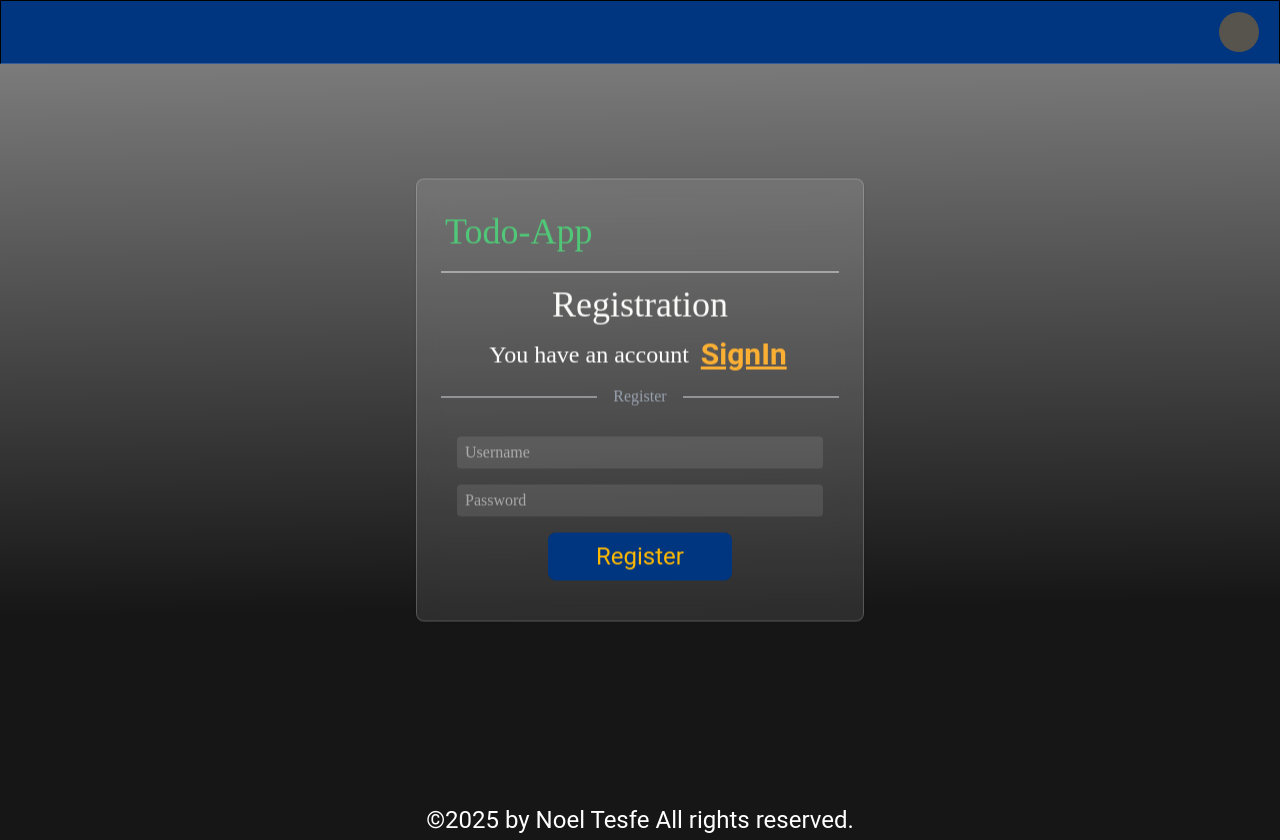
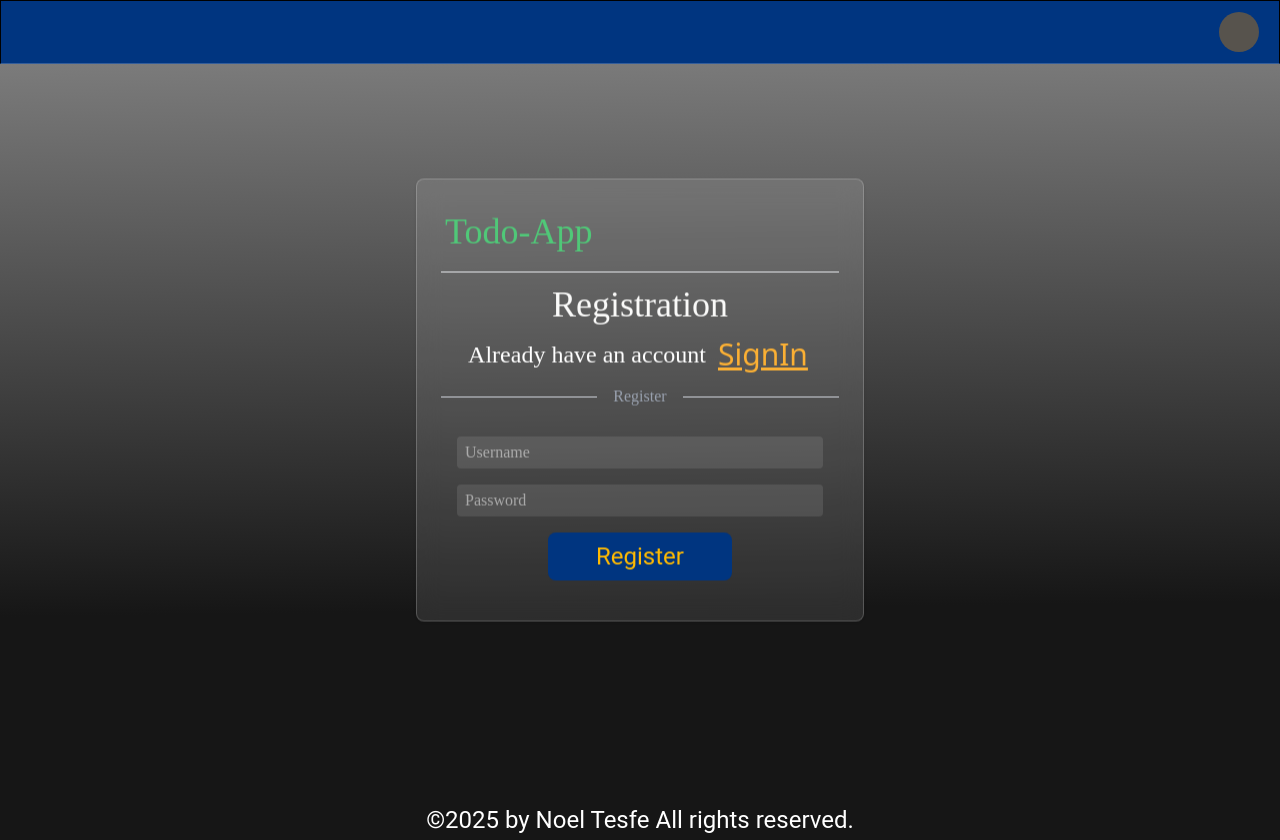
Before and after one commit to Noel-byte/todoapp-frontend, a React (Vite) app: page /register in a window 1280 px wide. Built offline with nearby package versions, Linux system fonts and the light colour scheme.

Commit message:
modified frontend

```diff
--- a/src/components/Login.jsx
+++ b/src/components/Login.jsx
@@ -69,7 +69,7 @@ export const Login = () => {
           <span>
             <NavLink
               to="/register"
-              className=" text-base sm:text-lg md:text-xl lg:text-3xl font-semibold text-signup font-buttons hover:text-signup/60 underline px-1"
+              className=" text-base sm:text-lg md:text-xl lg:text-3xl  text-signup font-medium hover:text-signup/70 underline px-1 hover:no-underline transition"
             >
               SignUp
             </NavLink>
--- a/src/components/Register.jsx
+++ b/src/components/Register.jsx
@@ -44,12 +44,12 @@ export const Register = () => {
 
         <div className=" flex  gap-2 items-center justify-center ">
           <h3 className="font-text text-base sm:text-lg md:text-xl lg:text-2xl ">
-            You have an account
+            Already have an account
           </h3>
           <span>
             <NavLink
               to="/login"
-              className=" text-base sm:text-lg md:text-xl lg:text-3xl font-semibold text-signup font-buttons hover:text-signup/60 underline px-1"
+              className=" text-base sm:text-lg md:text-xl lg:text-3xl  text-signup font-medium hover:no-underline transition underline px-1 hover:text-signup/70"
             >
               SignIn
             </NavLink>
```
